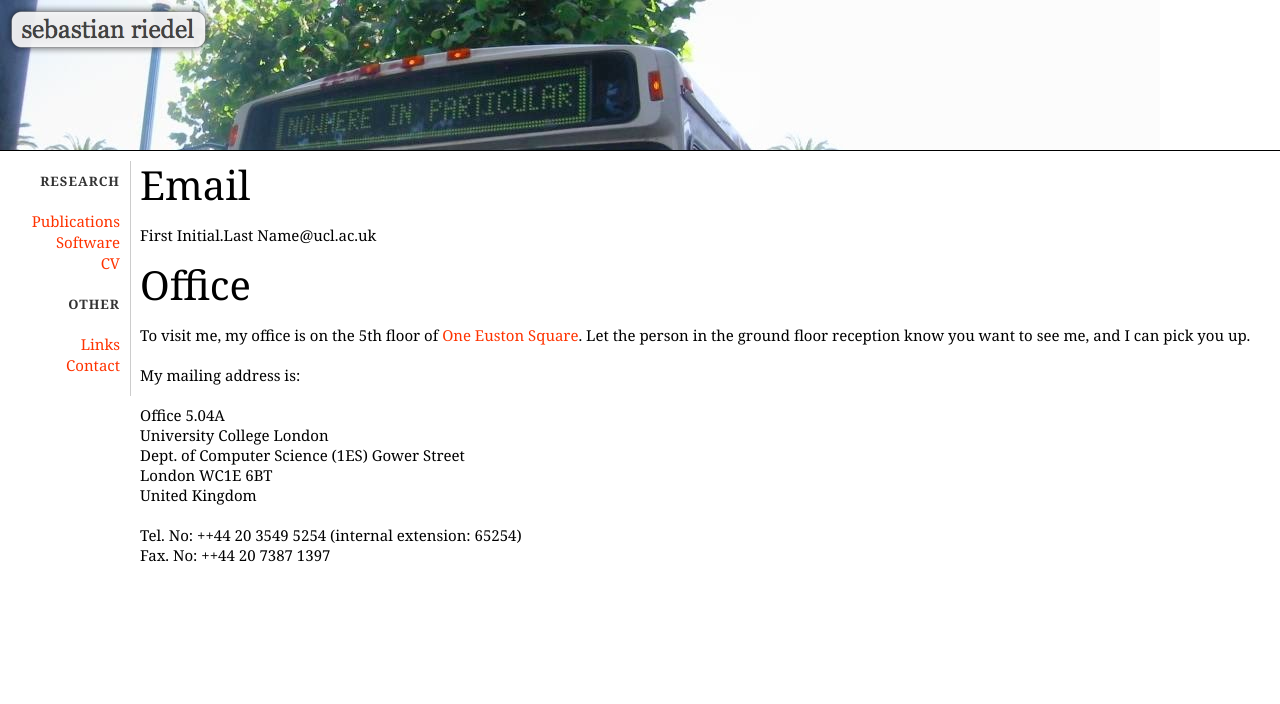
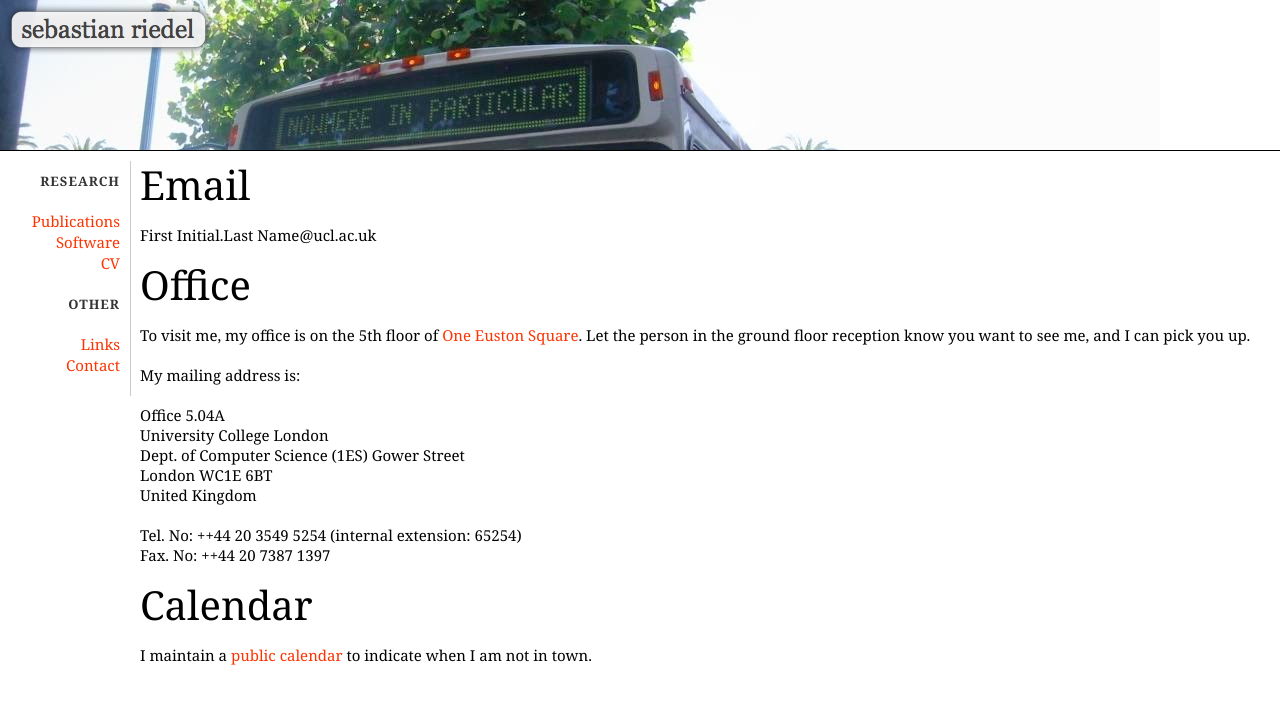
Before and after one commit to riedelcastro/riedelcastro.github.com, a Jekyll site: the page built from contact.markdown, in a window 1280 px wide. Shown: the top 704 px of the page. Built offline with Jekyll 4.4.1, drawn with Linux system fonts in a browser that asks for light colours; Markdown is read by kramdown in place of the engine named in the settings.

Commit message:
Update contact.markdown

```diff
--- a/contact.markdown
+++ b/contact.markdown
@@ -22,3 +22,8 @@ United Kingdom
 
 Tel. No: ++44 20 3549 5254 (internal extension: 65254) <br>
 Fax. No: ++44 20 7387 1397
+
+Calendar
+========
+
+I maintain a [public calendar](https://www.google.com/calendar/embed?src=73nhsfs6pauc4gvaas9an85apo%40group.calendar.google.com&ctz=Europe/London) to indicate when I am not in town.
```
